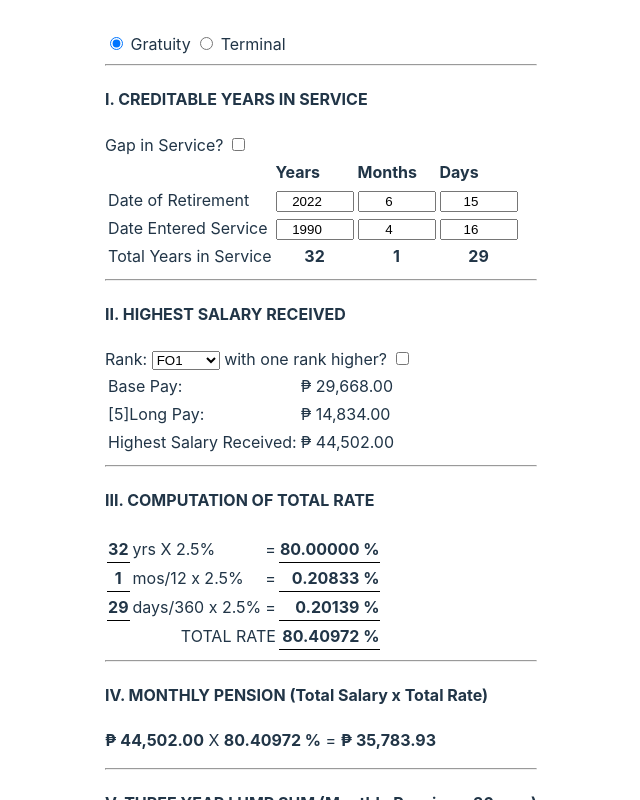
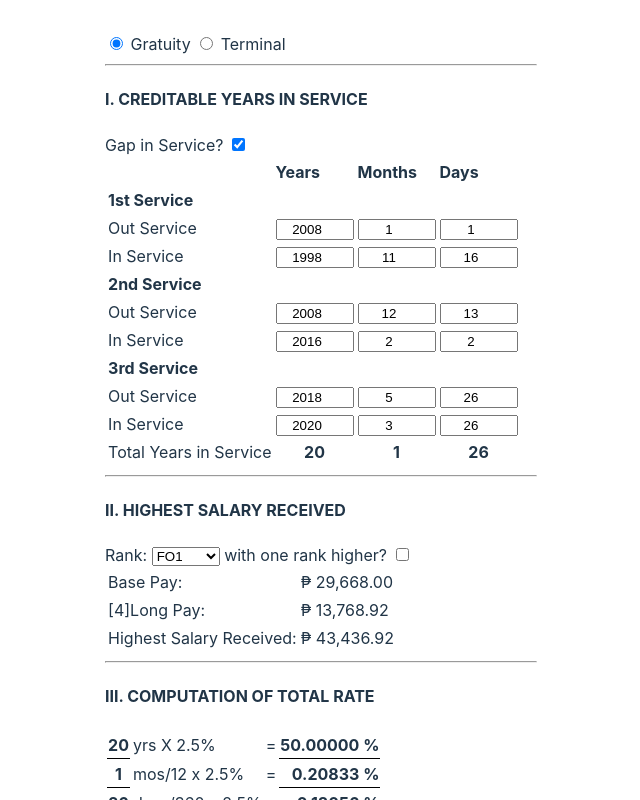
Before and after one commit to RubickTheGrandMagus/ClaimsCalculator, a Svelte app: page / in a window 1280 px wide. Both pictures are taken after a click on the checkbox 557 px from the left and 144 px from the top of the page. Shown: the top 800 px of the page, without its empty margins (319-959 px from the left). Built offline with nearby package versions, Linux system fonts and the light colour scheme.

Commit message:
Done update on gap in service

```diff
--- a/src/App.svelte
+++ b/src/App.svelte
@@ -2,7 +2,7 @@
 	let claimType = "gratuity";
 
 	//Calculate years in service
-		let gapInSvc = true; let gapD = {gap1:{y1:0,m1:0,d1:0,y2:0,m2:0,d2:0},gap2:{y1:0,m1:0,d1:0,y2:0,m2:0,d2:0},gap3:{y1:0,m1:0,d1:0,y2:0,m2:0,d2:0}};
+		let gapInSvc = false; let gapD = {gap1:{y1:1998,m1:11,d1:16,y2:2008,m2:1,d2:1},gap2:{y1:2008,m1:2,d1:2,y2:2016,m2:12,d2:13},gap3:{y1:2018,m1:3,d1:26,y2:2020,m2:5,d2:26}};
 		let dor = {y:2022,m:6,d:15}; let des = {y:1990,m:4,d:16};
 		const yearsInSvc =(a,b)=>{
 			a = new Date(a); b = new Date(b);
@@ -26,12 +26,16 @@
 			c = yearsInSvc(`${a.gap2.y1}-${a.gap2.m1}-${a.gap2.d1}`,`${a.gap2.y2}-${a.gap2.m2}-${a.gap2.d2}`);
 			d = yearsInSvc(`${a.gap3.y1}-${a.gap3.m1}-${a.gap3.d1}`,`${a.gap3.y2}-${a.gap3.m2}-${a.gap3.d2}`);
 
+			if(isNaN(b.years)) b = {years:0,months:0,days:0}
+			if(isNaN(c.years)) c = {years:0,months:0,days:0}
+			if(isNaN(d.years)) d = {years:0,months:0,days:0}
+
 			let sum = {y:0,m:{t:0,r:0},d:{t:0,r:0}};
 			sum.d.t = b.days + c.days + d.days; sum.d.r = (sum.d.t>30)? (sum.d.t%30):sum.d.t;
-			sum.m.t = b.months + c.months + d.months + (sum.d.t/30); sum.m.r = (sum.m.t>12)? (sum.m.t%12):sum.m.t;
-			sum.y = b.years + c.months + d.years + (sum.m.t/12);
+			sum.m.t = b.months + c.months + d.months + Math.floor(sum.d.t/30); sum.m.r = (sum.m.t>12)? (sum.m.t%12):sum.m.t;
+			sum.y = b.years + c.years + d.years + Math.floor(sum.m.t/12);
 
-			return {years:sum.y,months:sum.m,days:sum.d};
+			return {years:sum.y,months:sum.m.r,days:sum.d.r};
 		}
 		$:gapinsvc = gapInService(gapD);
 		$:yrsinsvc = yearsInSvc(`${des.y}-${des.m}-${des.d}`,`${dor.y}-${dor.m}-${dor.d}`);
@@ -48,7 +52,7 @@
 				if(plus1) rank = ranks[index+1];
 
 				output.bp = salaryTable.filter(t=>t.rank == rank)[0].salary;
-				output.pagi = (Number.parseInt(yrs/5)>5)? 5:Number.parseInt(yrs/5);
+				output.pagi = (Math.floor(yrs/5)>5)? 5:Math.floor(yrs/5);
 				switch(output.pagi){
 					case 5: multiplier = 0.5; break;
 					case 4: multiplier = 0.4641; break;
@@ -70,7 +74,7 @@
 			let total = (a.years*2.5) + ((a.months*2.5)/12) + ((a.days*2.5)/360);
 			return {rateYr:(a.years*2.5),rateMos:((a.months*2.5)/12),rateDays:((a.days*2.5)/360),rateTotal:total}
 		}
-		$:computetotalrate = computeTotalRate(yearsInSvc(`${des.y}-${des.m}-${des.d}`,`${dor.y}-${dor.m}-${dor.d}`));
+		$:computetotalrate = computeTotalRate((gapInSvc)? gapinsvc:yearsInSvc(`${des.y}-${des.m}-${des.d}`,`${dor.y}-${dor.m}-${dor.d}`));
 	//end of function
 
 	//Function for monthly pension & lumpsum
@@ -114,31 +118,31 @@ Gap in Service? <input type="checkbox" bind:checked={gapInSvc}>
 			<td style="font-weight:bold;" colspan="4">1st Service</td>
 		</tr>
 		<tr>
-			<td>Date of Retirement</td><td><input class="dateInputs" type="number" bind:value={gapD.gap1.y2}></td><td><input class="dateInputs" type="number" bind:value={gapD.gap1.m2}></td><td><input class="dateInputs" type="number" bind:value={gapD.gap1.d2}></td>
+			<td>Out Service</td><td><input class="dateInputs" type="number" bind:value={gapD.gap1.y2}></td><td><input class="dateInputs" type="number" bind:value={gapD.gap1.m2}></td><td><input class="dateInputs" type="number" bind:value={gapD.gap1.d2}></td>
 		</tr>
 		<tr>
-			<td>Date Entered Service</td><td><input class="dateInputs" type="number" bind:value={gapD.gap1.y1}></td><td><input class="dateInputs" type="number" bind:value={gapD.gap1.m1}></td><td><input class="dateInputs" type="number" bind:value={gapD.gap1.d1}></td>
+			<td>In Service</td><td><input class="dateInputs" type="number" bind:value={gapD.gap1.y1}></td><td><input class="dateInputs" type="number" bind:value={gapD.gap1.m1}></td><td><input class="dateInputs" type="number" bind:value={gapD.gap1.d1}></td>
 		</tr>
 		<tr>
 			<td style="font-weight:bold;" colspan="4">2nd Service</td>
 		</tr>
 		<tr>
-			<td>Date of Retirement</td><td><input class="dateInputs" type="number" bind:value={gapD.gap2.y1}></td><td><input class="dateInputs" type="number" bind:value={gapD.gap2.m2}></td><td><input class="dateInputs" type="number" bind:value={gapD.gap2.d2}></td>
+			<td>Out Service</td><td><input class="dateInputs" type="number" bind:value={gapD.gap2.y1}></td><td><input class="dateInputs" type="number" bind:value={gapD.gap2.m2}></td><td><input class="dateInputs" type="number" bind:value={gapD.gap2.d2}></td>
 		</tr>
 		<tr>
-			<td>Date Entered Service</td><td><input class="dateInputs" type="number" bind:value={gapD.gap2.y2}></td><td><input class="dateInputs" type="number" bind:value={gapD.gap2.m1}></td><td><input class="dateInputs" type="number" bind:value={gapD.gap2.d1}></td>
+			<td>In Service</td><td><input class="dateInputs" type="number" bind:value={gapD.gap2.y2}></td><td><input class="dateInputs" type="number" bind:value={gapD.gap2.m1}></td><td><input class="dateInputs" type="number" bind:value={gapD.gap2.d1}></td>
 		</tr>
 		<tr>
 			<td style="font-weight:bold;" colspan="4">3rd Service</td>
 		</tr>
 		<tr>
-			<td>Date of Retirement</td><td><input class="dateInputs" type="number" bind:value={gapD.gap3.y1}></td><td><input class="dateInputs" type="number" bind:value={gapD.gap3.m2}></td><td><input class="dateInputs" type="number" bind:value={gapD.gap3.d2}></td>
+			<td>Out Service</td><td><input class="dateInputs" type="number" bind:value={gapD.gap3.y1}></td><td><input class="dateInputs" type="number" bind:value={gapD.gap3.m2}></td><td><input class="dateInputs" type="number" bind:value={gapD.gap3.d2}></td>
 		</tr>
 		<tr>
-			<td>Date Entered Service</td><td><input class="dateInputs" type="number" bind:value={gapD.gap3.y2}></td><td><input class="dateInputs" type="number" bind:value={gapD.gap3.m1}></td><td><input class="dateInputs" type="number" bind:value={gapD.gap3.d1}></td>
+			<td>In Service</td><td><input class="dateInputs" type="number" bind:value={gapD.gap3.y2}></td><td><input class="dateInputs" type="number" bind:value={gapD.gap3.m1}></td><td><input class="dateInputs" type="number" bind:value={gapD.gap3.d1}></td>
 		</tr>
 		<tr>
-			<td>Total Years in Service</td><td class="dateInputCell"><b>{yrsinsvc.years}</b></td><td class="dateInputCell"><b>{yrsinsvc.months}</b></td><td class="dateInputCell"><b>{yrsinsvc.days}</b></td>
+			<td>Total Years in Service</td><td class="dateInputCell"><b>{gapinsvc.years}</b></td><td class="dateInputCell"><b>{gapinsvc.months}</b></td><td class="dateInputCell"><b>{gapinsvc.days}</b></td>
 		</tr>
 	{:else}
 		<tr>
@@ -166,6 +170,7 @@ Rank:
 	{/each}
 </select>
 	with one rank higher? <input type="checkbox" bind:checked={rankup}/> <br/>
+
 	<table>
 		<tr>
 			<td>Base Pay: </td> <td>₱ {money(hsr.basepay)}</td>
@@ -185,13 +190,13 @@ with one rank higher? <input type="checkbox" bind:checked={rankup}/> <br/>
 </h4>
 <table>
 	<tr>
-		<td style="text-align:center;font-weight:bold;border-bottom:1px solid black;">{yrsinsvc.years}</td><td>yrs X 2.5%</td><td>=</td><td style="text-align:right;font-weight:bold;border-bottom:1px solid black;">{computetotalrate.rateYr.toFixed(5)} %</td>
+		<td style="text-align:center;font-weight:bold;border-bottom:1px solid black;">{(gapInSvc)? gapinsvc.years:yrsinsvc.years}</td><td>yrs X 2.5%</td><td>=</td><td style="text-align:right;font-weight:bold;border-bottom:1px solid black;">{computetotalrate.rateYr.toFixed(5)} %</td>
 	</tr>
 	<tr>
-		<td style="text-align:center;font-weight:bold;border-bottom:1px solid black;">{yrsinsvc.months}</td><td>mos/12 x 2.5%</td><td>=</td><td style="text-align:right;font-weight:bold;border-bottom:1px solid black;">{computetotalrate.rateMos.toFixed(5)} %</td>
+		<td style="text-align:center;font-weight:bold;border-bottom:1px solid black;">{(gapInSvc)? gapinsvc.months:yrsinsvc.months}</td><td>mos/12 x 2.5%</td><td>=</td><td style="text-align:right;font-weight:bold;border-bottom:1px solid black;">{computetotalrate.rateMos.toFixed(5)} %</td>
 	</tr>
 	<tr>
-		<td style="text-align:center;font-weight:bold;border-bottom:1px solid black;">{yrsinsvc.days}</td><td>days/360 x 2.5%</td><td>=</td><td style="text-align:right;font-weight:bold;border-bottom:1px solid black;">{computetotalrate.rateDays.toFixed(5)} %</td>
+		<td style="text-align:center;font-weight:bold;border-bottom:1px solid black;">{(gapInSvc)? gapinsvc.days:yrsinsvc.days}</td><td>days/360 x 2.5%</td><td>=</td><td style="text-align:right;font-weight:bold;border-bottom:1px solid black;">{computetotalrate.rateDays.toFixed(5)} %</td>
 	</tr>
 	<tr>
 		<td colspan="3" style="text-align:right">TOTAL RATE</td><td style="text-align:right;font-weight:bold;border-bottom:1px solid black;">{computetotalrate.rateTotal.toFixed(5)} %</td>
```
Lines whose indentation alone changed are shown as unchanged.
